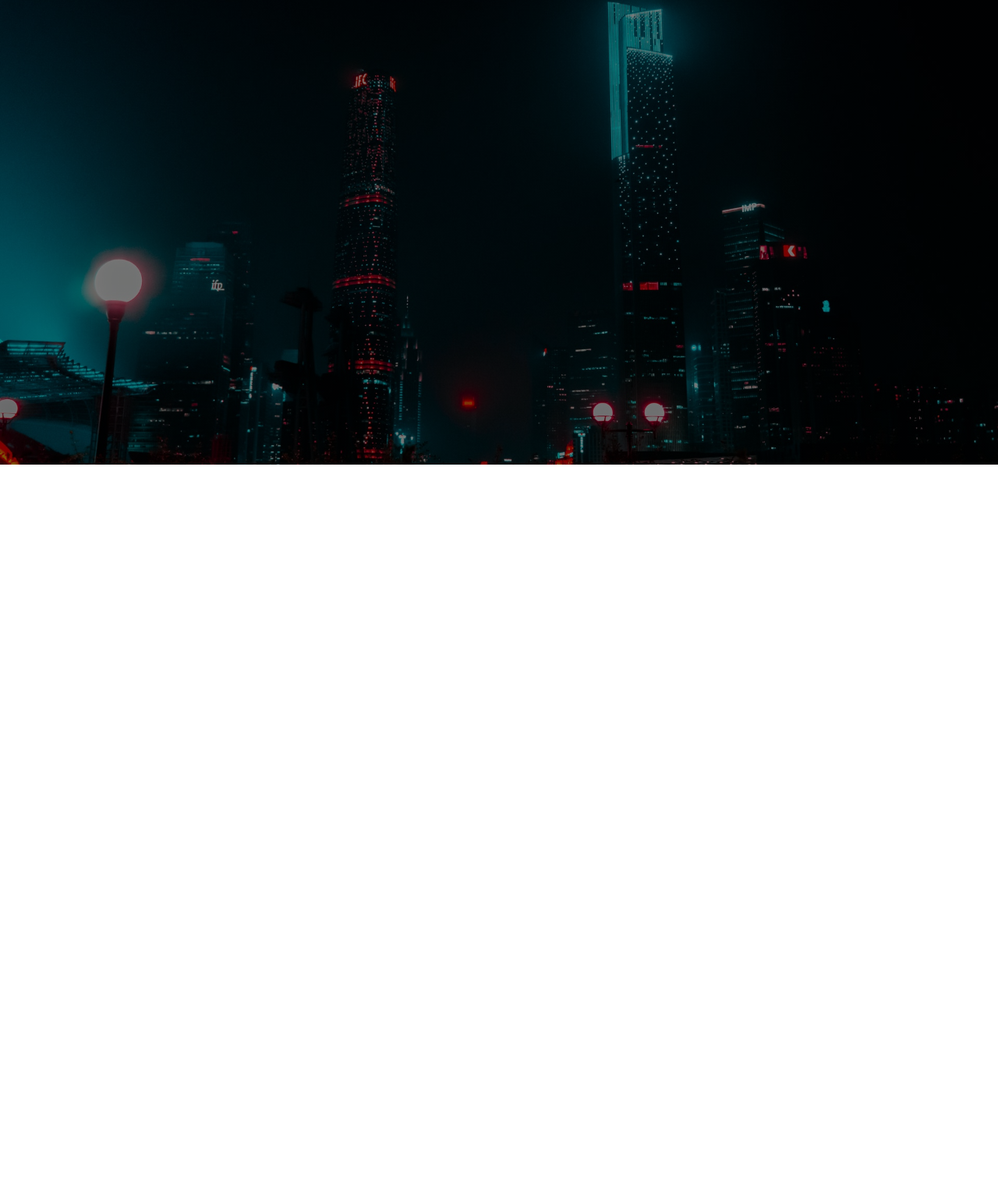
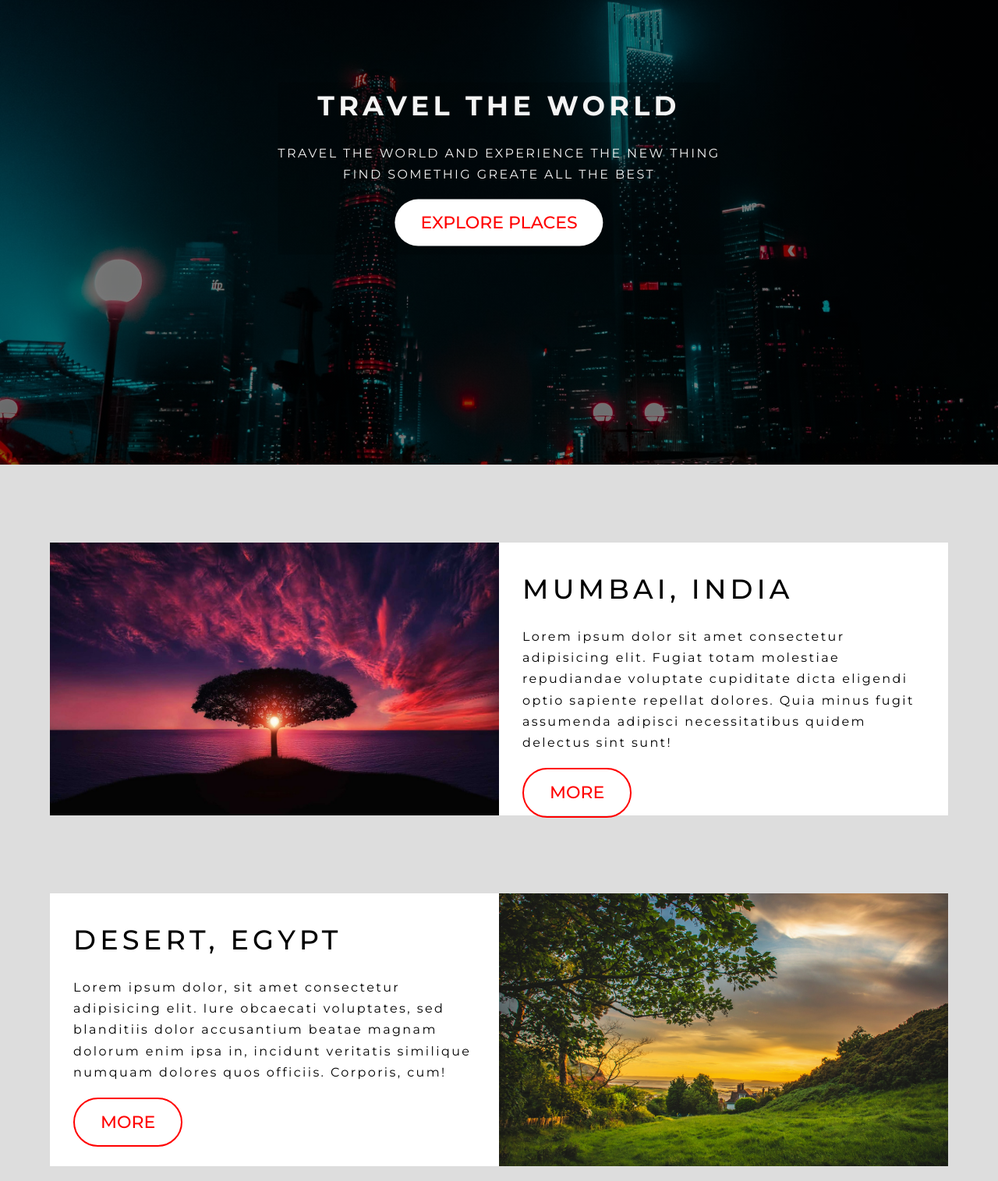
Before and after one commit to yuvrajrathod123/FIRST_WEB, a plain HTML site: page index.html in a window 1280 px wide. Shown: the part 164-1679 px from the top of the page at 78% size. Before the commit the page ends 800 px from the top, so only its background shows below. Drawn offline with Linux system fonts and the light colour scheme.

Commit message:
editi showcase

```diff
--- a/css/style.css
+++ b/css/style.css
@@ -21,17 +21,22 @@ ul li{
 }
 
 a{
+    /* 1.6rem = 16px */
     font-size: 1.6rem;
     text-decoration: none;
 }
 
 p, li{
     font-size: 1.6rem;
+    /* 1em = 10px(62.5%)
+       0.5em = 5px
+       o.15em = 1.5px */
     margin-bottom: 0.5em;
     letter-spacing: 0.15em;
 }
 
 h1, h2, h3{
+
     margin-bottom: 0.5em;
     letter-spacing: 0.15em;
     font-weight: 500;
@@ -47,6 +52,8 @@ h1, h2, h3{
 }
 
 .lg-heading{
+    /* 1em = 10px
+        3.5rem = 35px */
     font-size: 3.5rem;
 }
 
@@ -68,22 +75,37 @@ h1, h2, h3{
     color: #555555;
 }
 
+.btn{
+    display: inline-block;
+    padding: 0.5em 1.5em;
+    font-weight: 500;
+    text-transform: uppercase;
+    margin: 0.5em 0;
+}
 
+.btn-primary{
+    background-color: white;
+    color:red;
+    border-radius: 100px;
 
-
-
-
-
-
-
+}
+.btn-secondary{
+    background-color: #f4f4f400;
+    color: red;
+    border-radius: 100px;
+    border: 2px solid red;
+}
 
 
 /* ================= header styling ================== */
 
 .header{
     height: 95vh;
+    /* Jiske respect me centr ko lan hai usko position : realtive */
+    /* this is for header content ko centre me lane ke liye */
+    position: relative;
 
-    /* linear greadient picture kothoda dark krne kw kiye use kiya */
+    /* linear greadient picture thoda dark krne kw kiye use kiya */
     /* structure----> linear gradient(rgba(red,green,blue,capcity)) */
     background:linear-gradient(rgba(0,0,0,0.5),rgba(0,0,0,0.5)), url(../img/header-image.jpg);
     /* agar window ki size kam jyada kre to img centre me hi rhena chahiye */
@@ -91,14 +113,16 @@ h1, h2, h3{
     /* image pure container ko cover krna chahiye */
     background-size: cover;
     background-repeat: no-repeat;
+
 }
 
 
 /* =========== NAV BAR =========== */
 
 .navbar{
-    border: 2px solid white;
+
     padding: 1rem;
+
 }
 
 
@@ -122,9 +146,87 @@ h1, h2, h3{
     color:#f4f4f4
 }
 
+/* for  space between link word and border-bottom */
+.navbar a{
+    padding: 0.3rem;
+}
+.navbar a:hover{
+    border-bottom: 1px solid #f4f4f4;
 
+}
+
+/* for float clear */
 .navbar::after{
     content: '';
     display: block;
     clear: both;
 }
+
+/* ============= header content ============== */
+
+.header-content{
+    /* Jisko centre me lan hai usko position : absloute */
+    /* Jiske respect me centr ko lan hai usko position : realtive */
+    position: absolute;
+    top: 50%;
+    left: 50%;
+    /* proper centre me lane keliye */
+    transform: translate(-50%,-50%);
+    text-align: center;
+    background: linear-gradient(rgba(0,0,0,0.2),rgba(0,0,0,0.2));
+
+}
+.header-content p{
+    text-transform: uppercase;
+}
+
+
+.header-content h1{
+    text-transform: uppercase;
+    font-weight: 700;
+}
+
+/* ============== show case styling ============== */
+
+.showcase{
+    background: #ddd;
+    padding: 10rem 0;
+}
+
+.row{
+    height: 350px;
+    background: #fff;
+
+}
+.row1{
+    margin-bottom: 10rem;
+}
+
+.row1 .img-box,
+.row2 .text-box{
+    float: left;
+    width:50%
+
+}
+
+.row2 .img-box,
+.row1 .text-box{
+    float: right;
+    width: 50%;
+}
+
+.row .img-box{
+    height: 100%;
+}
+
+.row .text-box{
+    padding: 3rem;
+
+}
+
+.row .img-box img{
+    display: inline-block;
+    width: 100%;
+    height: 100%;
+    object-fit: cover;
+}
--- a/index.html
+++ b/index.html
@@ -19,6 +19,34 @@
                 </ul>
             </div>
         </nav>
+
+        <div class="header-content">
+            <h1 class="lg-heading text-light"> travel the world</h1>
+            <p  class="text-light">travel the world and experience the new thing <br> find somethig greate all the best</p>
+            <a href="#" class="btn btn-primary md-heading">Explore Places</a>
+        </div>
     </header>
+
+    <section class="showcase">
+         <div class="container">
+            <div class="row row1">
+                 <div class="img-box"> <img src="img/showcase-photo1.jpg" alt=""> </div>
+                 <div class="text-box">
+                    <h2 class="lg-heading">MUMBAI, INDIA</h2>
+                    <p>Lorem ipsum dolor sit amet consectetur adipisicing elit. Fugiat totam molestiae repudiandae voluptate cupiditate dicta eligendi optio sapiente repellat dolores. Quia minus fugit assumenda adipisci necessitatibus quidem delectus sint sunt!</p>
+                    <a href="#" class="btn btn-secondary md-heading">more</a>
+                 </div>
+            </div>
+            <div class="row row2">
+                <div class="img-box"><img src="img/showcase-photo3.jpg" alt=""></div>
+                <div class="text-box">
+                    <h2 class="lg-heading">DESERT, EGYPT</h2>
+                    <p>Lorem ipsum dolor, sit amet consectetur adipisicing elit. Iure obcaecati voluptates, sed blanditiis dolor accusantium beatae magnam dolorum enim ipsa in, incidunt veritatis similique numquam dolores quos officiis. Corporis, cum!</p>
+                    <a href="#" class="btn btn-secondary md-heading">more</a>
+                </div>
+            </div>
+         </div>
+    </section>
+
 </body>
 </html>
```
Also changed, not shown: contact.html (+43 -0 lines).
